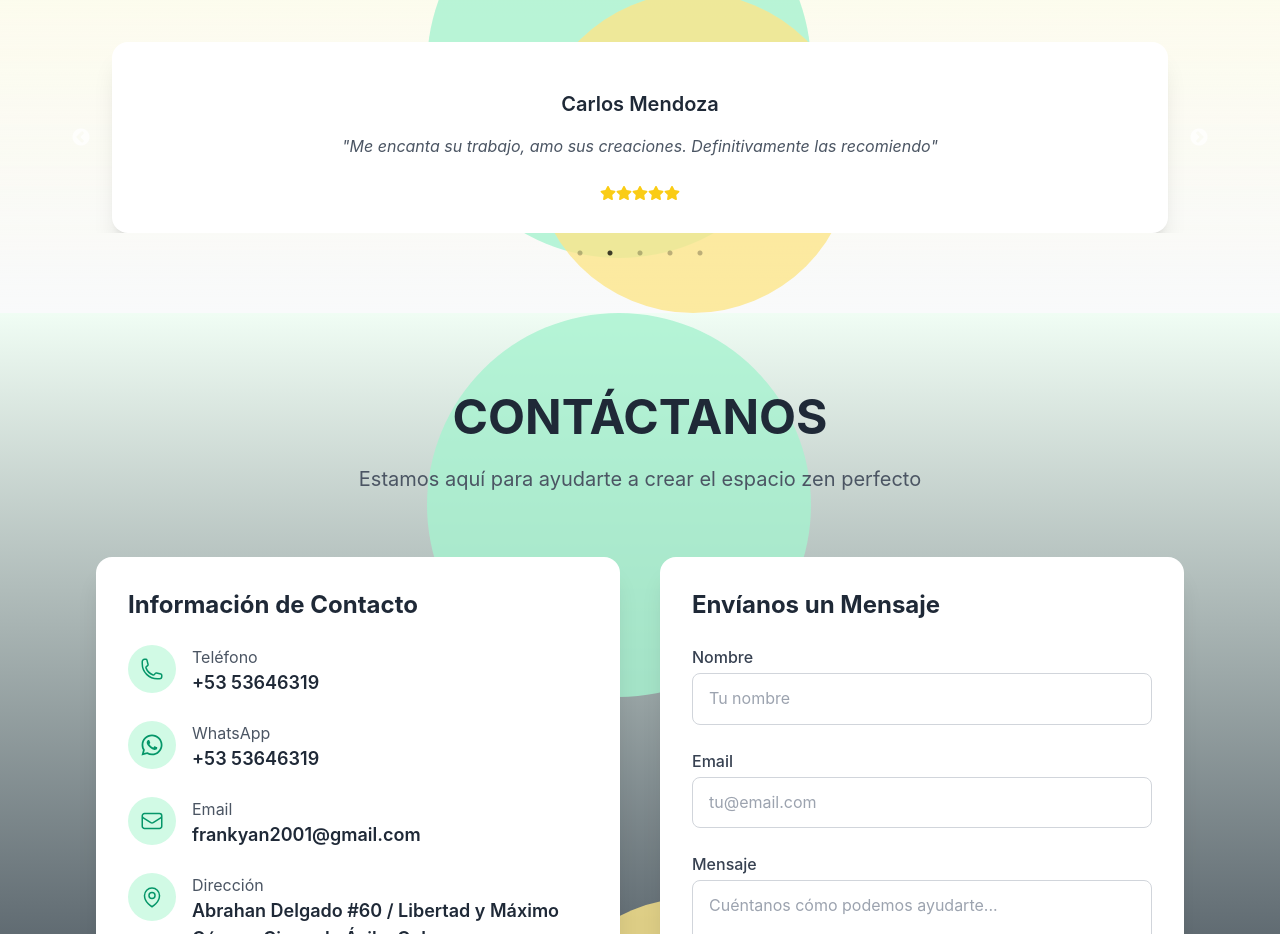
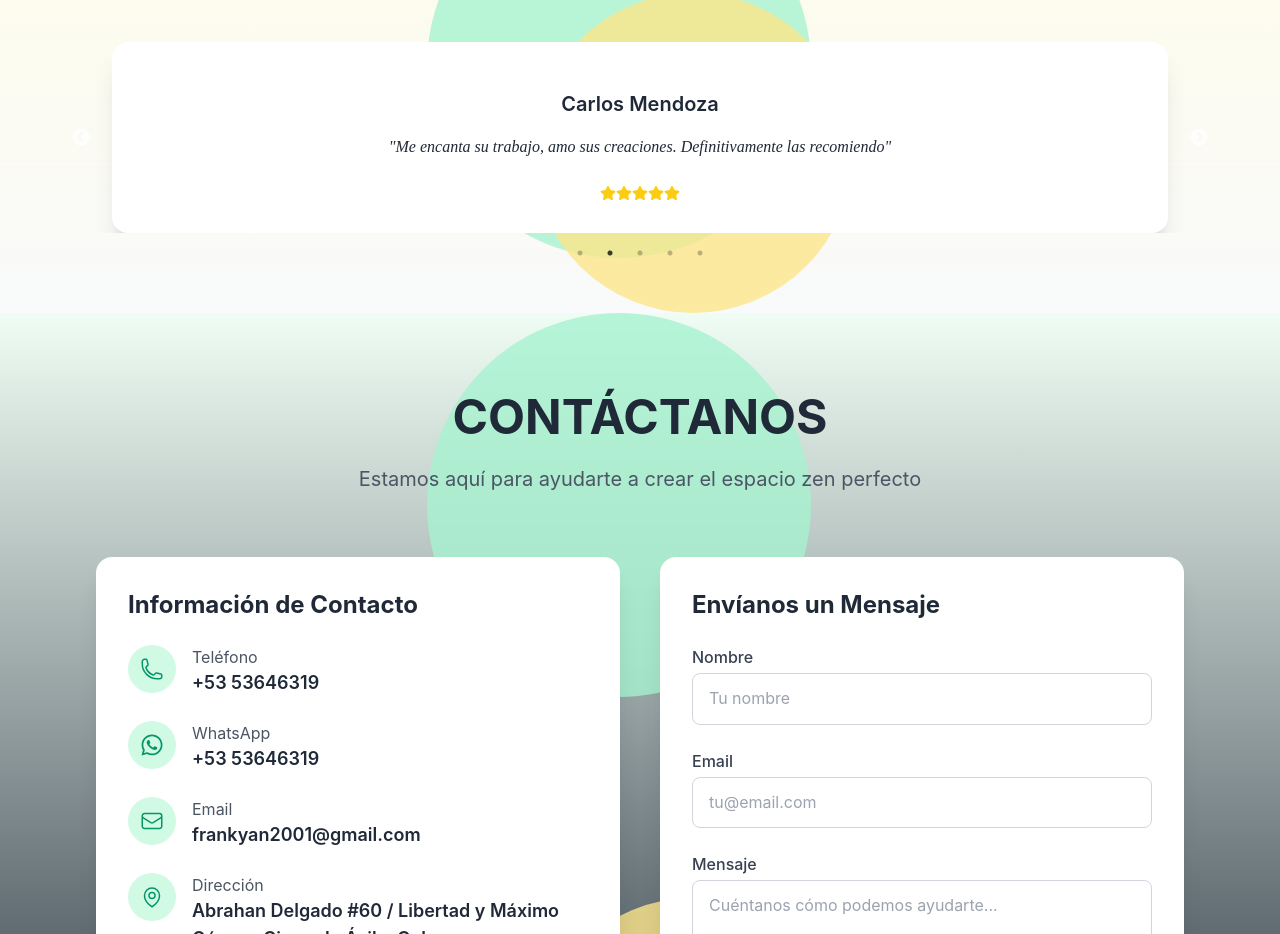
Before and after one commit to FrankyAntonioRodriguezHernandez/la-familia-del-bonsai-React, a React (Create React App) app: page / in a window 1280 px wide. Shown: the part 3080-4014 px from the top of the page. Built offline with nearby package versions, Linux system fonts and the light colour scheme.

Commit message:
Cambiando fuente del texto de los testimonios

```diff
--- a/src/pages/home/components/Testimonials.jsx
+++ b/src/pages/home/components/Testimonials.jsx
@@ -1,4 +1,3 @@
-import React from 'react';
 import Slider from 'react-slick';
 import 'slick-carousel/slick/slick.css';
 import 'slick-carousel/slick/slick-theme.css';
@@ -8,7 +7,7 @@ const Testimonials = () => {
   const testimonials = [
     {
       name: "Ana Sol",
-      text: "Amo mi trabajo, gracias por las lindas palabras y me alegra que les haya gustado",
+      text: "Gracias por las lindas palabras y sus excelentes servicios",
       rating: 5,
     },
     {
@@ -75,7 +74,7 @@ const Testimonials = () => {
               <div key={index} className="px-4">
                 <div className="bg-white p-6 md:p-8 rounded-xl md:rounded-2xl shadow-lg md:shadow-xl text-center h-full">
                   <h3 className="text-xl font-semibold mt-4 text-gray-800">{testimonial.name}</h3>
-                  <p className="mt-4 text-gray-600 italic">"{testimonial.text}"</p>
+                  <p className="mt-4 text-gray-800 italic font-['Pinyon_Script']">"{testimonial.text}"</p>
                   <br/>
                   <StarRating rating={testimonial.rating} />
                 </div>
```
